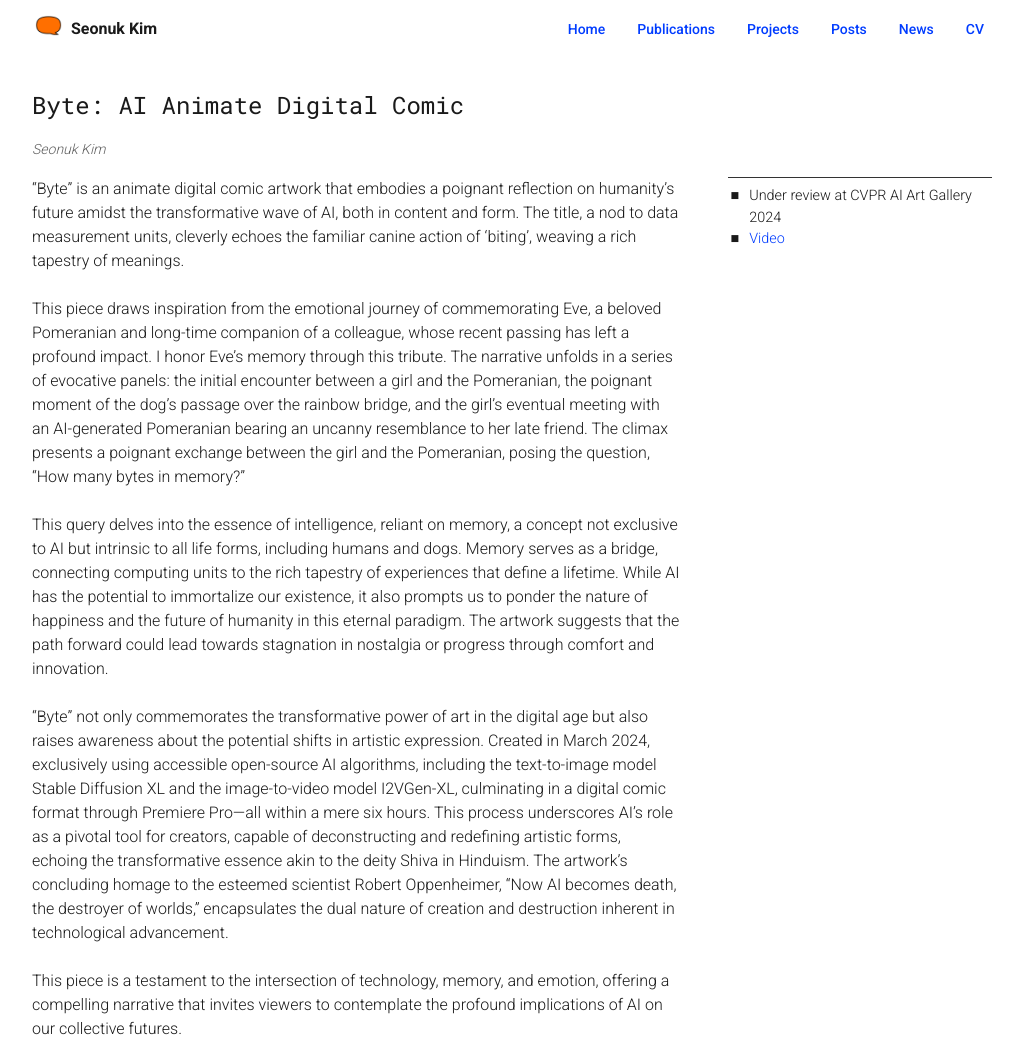
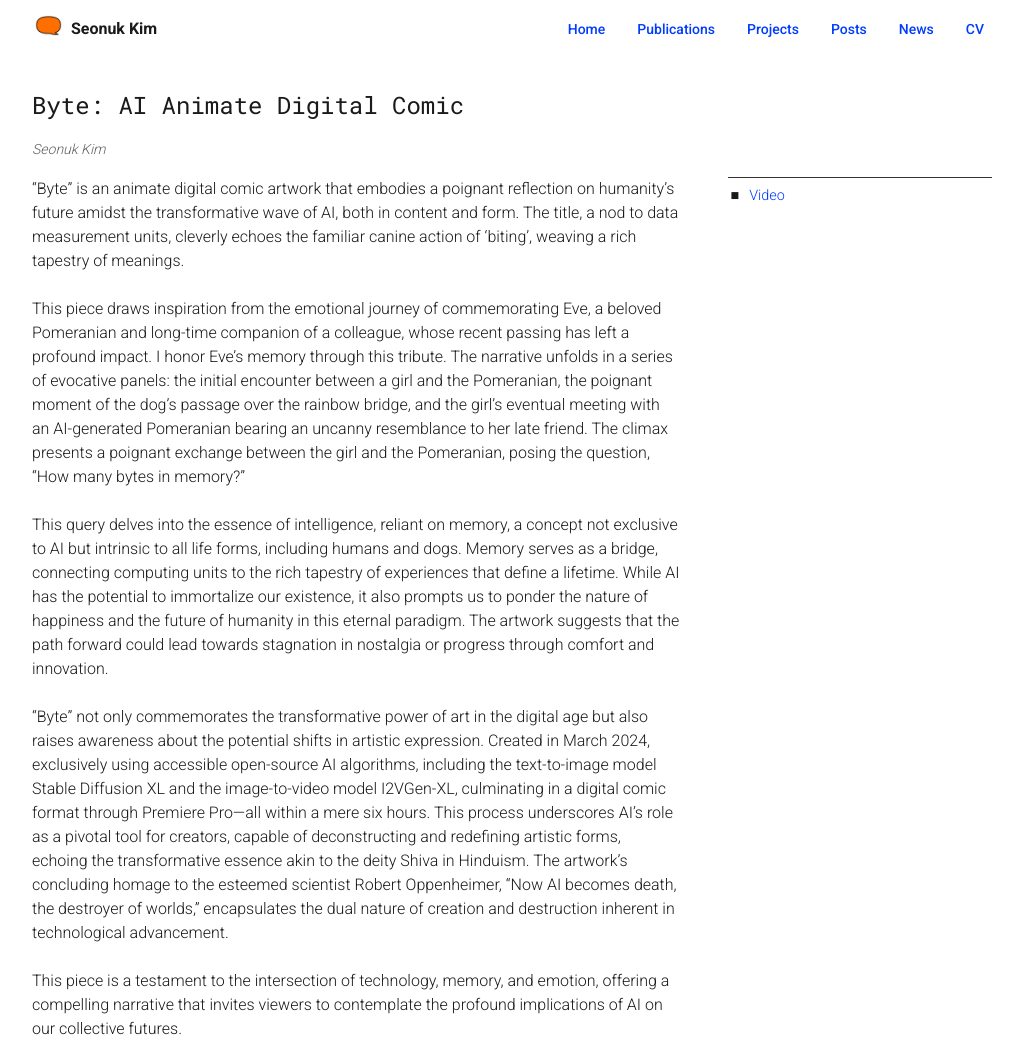
Before and after one commit to seonukkim/seonukkim.github.io, a Jekyll site: the page built from _posts/projects/2024-03-01-Byte.md, in a window 1280 px wide, cut to the strip 0-1061 px from the top of the page. Shown: the whole strip, without its empty margins (128-1151 px from the left). Built offline with Jekyll 4.4.1, drawn with Linux system fonts in a browser that asks for light colours.

Commit message:
Update 2024-03-01-Byte.md

```diff
--- a/_posts/projects/2024-03-01-Byte.md
+++ b/_posts/projects/2024-03-01-Byte.md
@@ -13,7 +13,6 @@ single_page: true
 excerpt: "Byte is an animate digital comic artwork that embodies a poignant reflection on humanity's future amidst the transformative wave of AI, both in content and form. The title, a nod to data measurement units, cleverly echoes the familiar canine action of 'biting', weaving a rich tapestry of meanings."
 authors: Seonuk Kim
 sidebar:
-- "Under review at CVPR AI Art Gallery 2024"
 - "[Video](https://youtu.be/DJPgTRPZQTk)"
 ---
 
```
